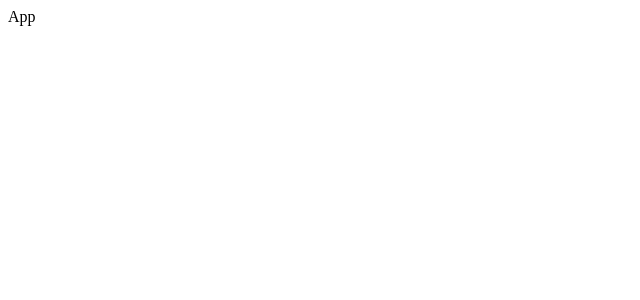
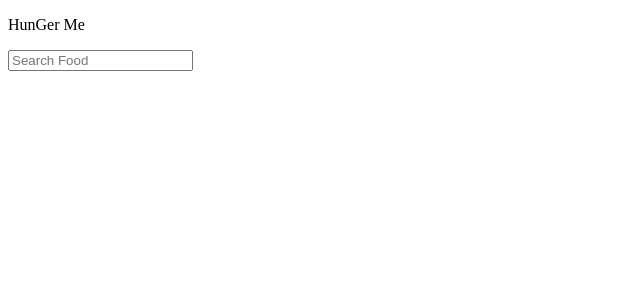
Before and after one commit to Juwel-771/foody-zone, a React (Vite) app in the folder app/: page / in a window 1280 px wide. Shown: the top 300 px of the page, without its empty margins (0-640 px from the left). Built offline with nearby package versions, Linux system fonts and the light colour scheme.

Commit message:
food main created

```diff
--- a/app/package.json
+++ b/app/package.json
@@ -12,7 +12,7 @@
   "dependencies": {
     "react": "^18.2.0",
     "react-dom": "^18.2.0",
-    "styled-components": "^6.0.0-rc.1"
+    "styled-components": "^6.1.18"
   },
   "devDependencies": {
     "@types/react": "^18.0.28",
@@ -23,5 +23,8 @@
     "eslint-plugin-react-hooks": "^4.6.0",
     "eslint-plugin-react-refresh": "^0.3.4",
     "vite": "^4.3.2"
+  },
+   "resolutions": {
+    "styled-components": "^5"
   }
 }
--- a/app/src/App.jsx
+++ b/app/src/App.jsx
@@ -1,5 +1,22 @@
+import styled from "styled-components"
+
+const MainContainer = styled.div ``
+const TopContainer = styled.div ``
 const App = () => {
-  return <div>App</div>;
+  return(
+     <MainContainer>
+      <TopContainer>
+        <div className="logo">
+          {/* <img src="/logo.png" alt="" /> */}
+          <p>HunGer Me</p>
+        </div>
+
+        <div className="search">
+          <input placeholder="Search Food"/>
+        </div>
+      </TopContainer>
+    </MainContainer>
+  )
 };
 
 export default App;
```
Also changed, not shown: 2 other files (tests, documents, lock files or other folders).
